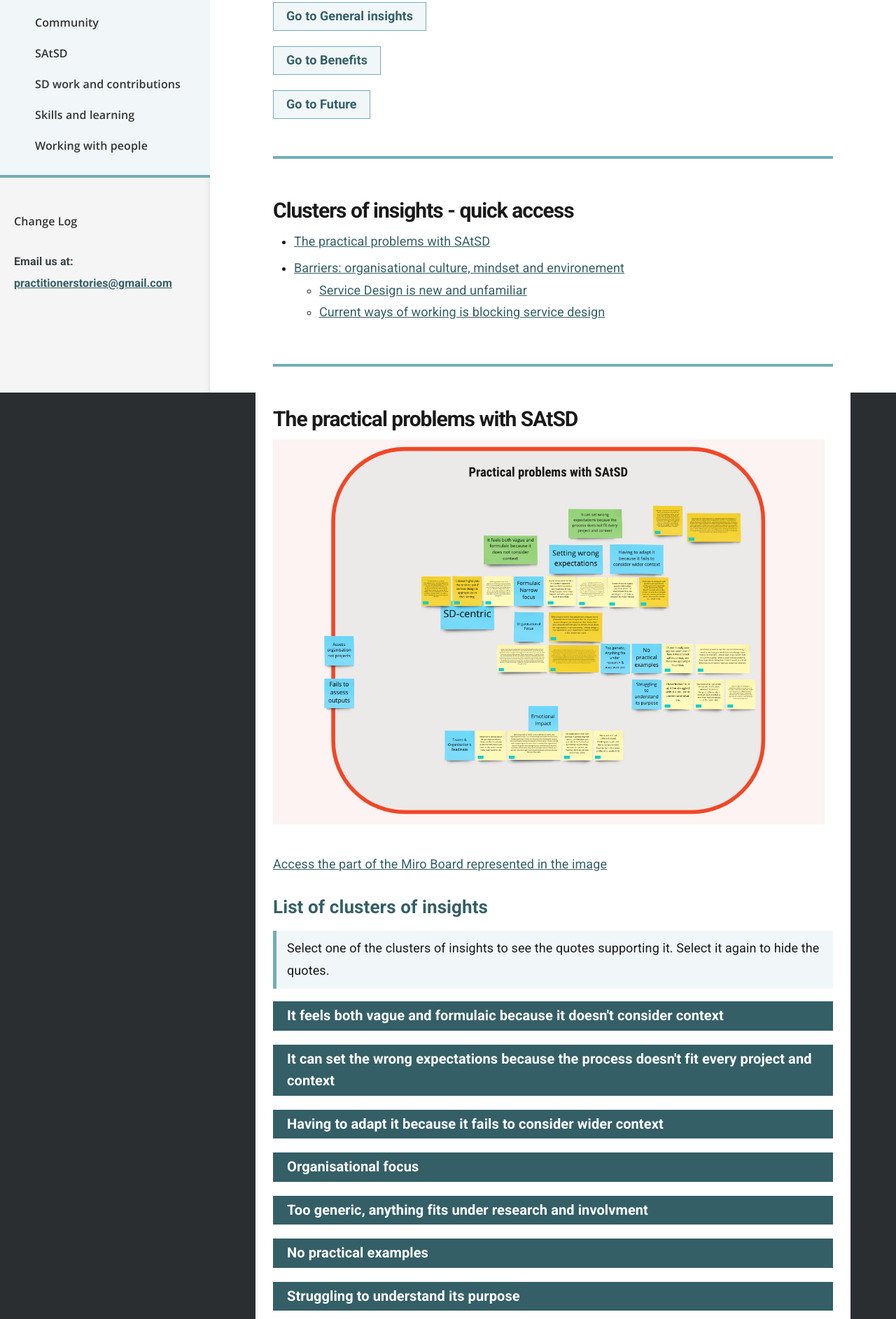
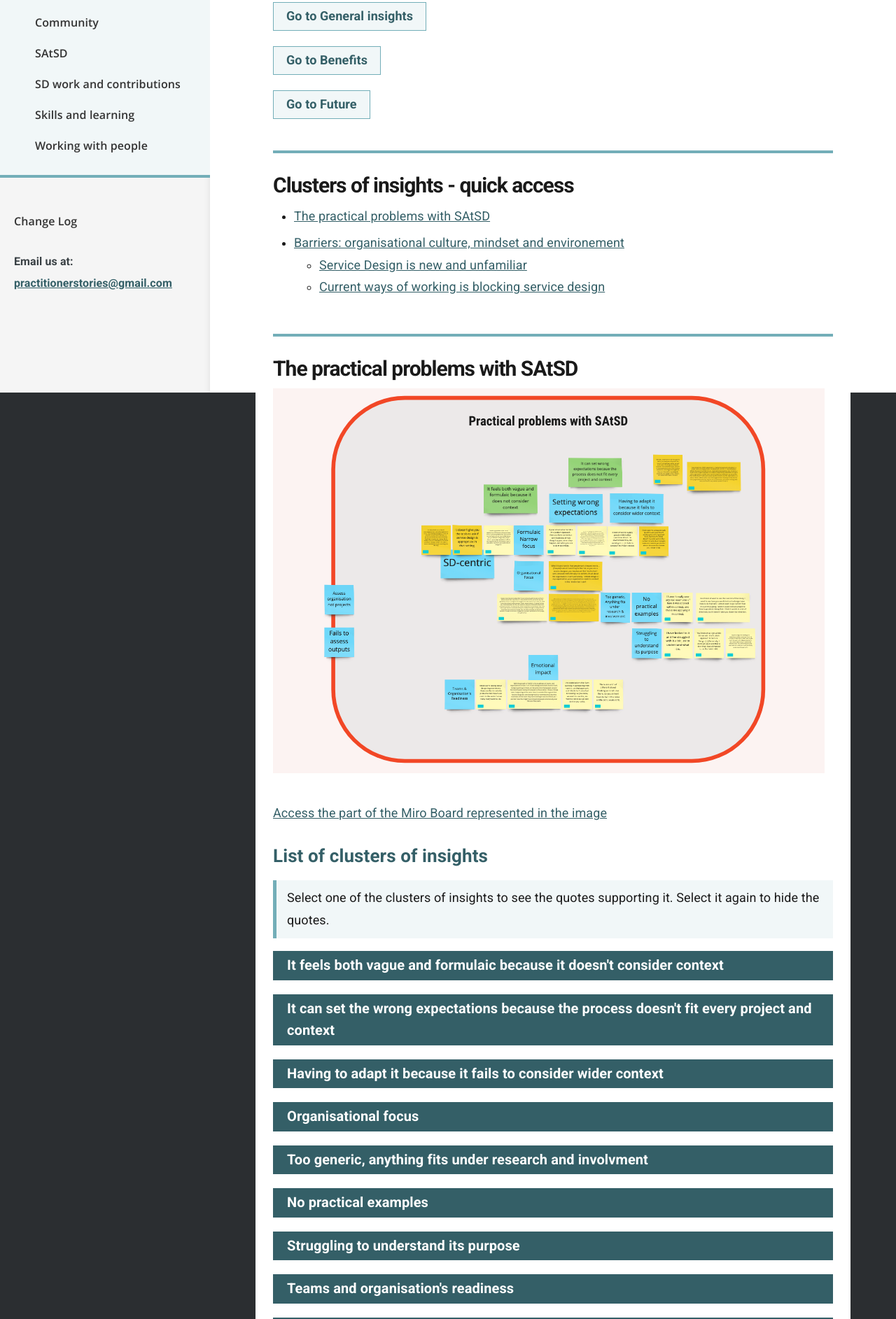
Before and after one commit to stephanie-K/practitioner-stories, a Jekyll site: the page built from _docs/SAtSD/challenges.md, in a window 1280 px wide. Shown: the part 339-2224 px from the top of the page at 70% size. Built offline with Jekyll 4.4.1, drawn with Linux system fonts in a browser that asks for light colours.

Commit message:
change all hr for SAtSD files

```diff
--- a/_docs/SAtSD/challenges.md
+++ b/_docs/SAtSD/challenges.md
@@ -12,18 +12,16 @@
    <p><span><a href="/practitioner-stories/SAtSD/future">Go to Future</a></span></p>
 </div>
 
-<hr class="big">
 
-## Clusters of insights - quick access
+<h2 class="top-line">Clusters of insights - quick access</h2>
 
 - [The practical problems with SAtSD](#the-practical-problems-with-satsd)
 - [Barriers: organisational culture, mindset and environement](#barriers-organisational-culture-mindset-and-environement)
     - [Service Design is new and unfamiliar](#list-of-clusters-of-insights--service-design-is-new-and-unfamiliar)
     - [Current ways of working is blocking service design](#list-of-clusters-of-insights--current-ways-of-working-is-blocking-service-design)
 
-<hr class="big">
 
-## The practical problems with SAtSD
+<h2 class="top-line">The practical problems with SAtSD</h2>
 
 ![screenshot of the part of the big Miro board showing the post it for this theme of the research](/practitioner-stories/images/SAtSD/satsd-practical.png)
 <p><a href="https://miro.com/app/board/o9J_ldOzA14=/?moveToWidget=3074457352333735755&cot=14" target="_blank">Access the part of the Miro Board represented in the image</a></p>
@@ -100,10 +98,7 @@
     </ul>
 </details>
 
-<hr class="big">
-
-
-## Barriers: organisational culture, mindset and environement
+<h2 class="top-line">Barriers: organisational culture, mindset and environement</h2>
 
 > These clusters of insights are related to SAtSD but not only, they could also fit the theme **'SD work and contributions'**  or **'Working with people'**
 
@@ -165,9 +160,7 @@
     </ul>
 </details>
 
-<hr class="big">
-
-### List of clusters of insights : Current ways of working is blocking service design
+<h3 class="top-line">List of clusters of insights : Current ways of working is blocking service design</h3>
 
 #### Decisions and hierachies
 <details>
```
Also changed, not shown: _docs/SAtSD/benefits.md (+1 -2 lines), _docs/SAtSD/future.md (+2 -2 lines), _docs/SAtSD/general.md (+1 -3 lines), _docs/SAtSD/intro.md (+3 -6 lines).
